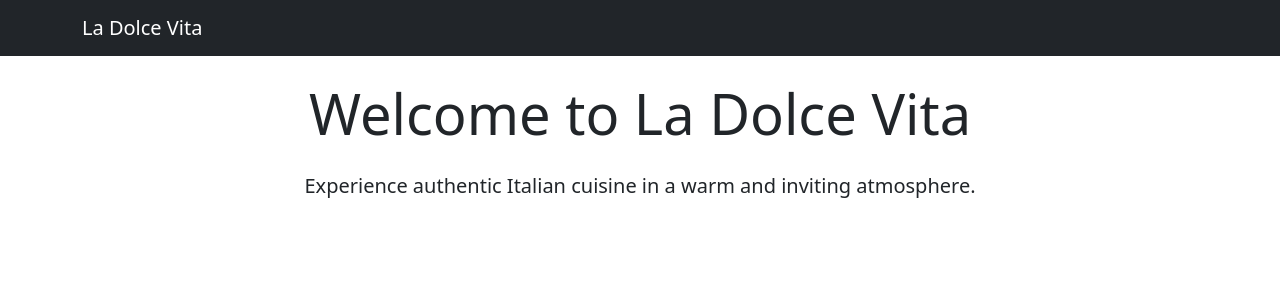
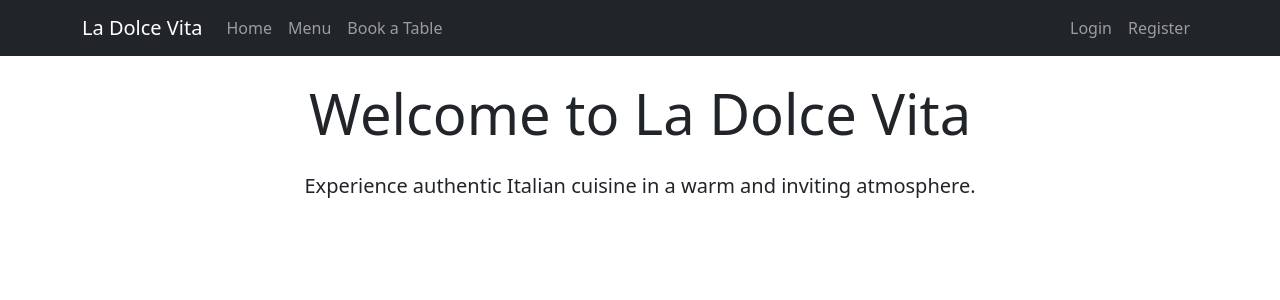
Before and after one commit to nvanderwalt/restaurant-booking, a Django app: page / in a window 1280 px wide. Shown: the top 300 px of the page. Run offline with Django 5.2, Linux system fonts and the light colour scheme.

Commit message:
#Create Stylesheet & Update Navbar

```diff
--- a/booking/views.py
+++ b/booking/views.py
@@ -15,54 +15,66 @@ def home(request):
     """Homepage view"""
     return render(request, 'booking/home.html')
 
+
 def menu(request):
-    """Menu view"""
-    return render(request, 'booking/menu.html')
+    """Display the restaurant menu"""
+    starters = MenuItem.objects.filter(category='STARTER')
+    mains = MenuItem.objects.filter(category='MAIN')
+    desserts = MenuItem.objects.filter(category='DESSERT')
+    drinks = MenuItem.objects.filter(category='DRINK')
+
+    context = {
+        'starters': starters,
+        'mains': mains,
+        'desserts': desserts,
+        'drinks': drinks
+    }
+    return render(request, 'booking/menu.html', context)
 
 def make_booking(request):
-    """Booking view"""
+
     return render(request, 'booking/booking.html')
 
 def my_bookings(request):
-    """My bookings view"""
+
     return render(request, 'booking/my_bookings.html')
 
 def manage_bookings(request):
-    """Manage bookings view"""
+
     return render(request, 'booking/manage_bookings.html')
 
 def cancel_booking(request, booking_id):
-    """Cancel booking view"""
+
     return render(request, 'booking/cancel_booking.html')
 
 def booking_success(request):
-    """Booking success view"""
+
     return render(request, 'booking/booking_success.html')
 
 def register(request):
-    """Register view"""
+
     return render(request, 'booking/register.html')
 
 def check_availability(request):
-    """Check availability view"""
+
     return render(request, 'booking/check_availability.html')
 
 def admin_dashboard(request):
-    """Admin dashboard view"""
+
     return render(request, 'booking/admin_dashboard.html')
 
 def admin_confirm_booking(request):
-    """Admin confirm booking view"""
+
     return render(request, 'booking/admin_confirm_booking.html')
 
 def admin_cancel_booking(request):
-    """Admin cancel booking view"""
+
     return render(request, 'booking/admin_cancel_booking.html')
 
 def table_management(request):
-    """Table management view"""
+
     return render(request, 'booking/table_management.html')
 
 def edit_table(request):
-    """Edit table view"""
+
     return render(request, 'booking/edit_table.html')
--- a/templates/base.html
+++ b/templates/base.html
@@ -1,3 +1,4 @@
+{% load static %}
 <!DOCTYPE html>
 <html lang="en">
 <head>
@@ -5,11 +6,51 @@
     <meta name="viewport" content="width=device-width, initial-scale=1.0">
     <title>{% block title %}Restaurant Booking{% endblock %}</title>
     <link href="https://cdn.jsdelivr.net/npm/bootstrap@5.1.3/dist/css/bootstrap.min.css" rel="stylesheet">
+    <link rel="stylesheet" href="{% static 'css/style.css' %}">
+    {% block extra_css %}{% endblock %}
 </head>
 <body>
     <nav class="navbar navbar-expand-lg navbar-dark bg-dark">
         <div class="container">
             <a class="navbar-brand" href="{% url 'home' %}">La Dolce Vita</a>
+            <button class="navbar-toggler" type="button" data-bs-toggle="collapse" data-bs-target="#navbarNav">
+                <span class="navbar-toggler-icon"></span>
+            </button>
+            <div class="collapse navbar-collapse" id="navbarNav">
+                <ul class="navbar-nav me-auto">
+                    <li class="nav-item">
+                        <a class="nav-link" href="{% url 'home' %}">Home</a>
+                    </li>
+                    <li class="nav-item">
+                        <a class="nav-link" href="{% url 'menu' %}">Menu</a>
+                    </li>
+                    <li class="nav-item">
+                        <a class="nav-link" href="{% url 'make_booking' %}">Book a Table</a>
+                    </li>
+                </ul>
+                <ul class="navbar-nav">
+                    {% if user.is_authenticated %}
+                    {% if user.is_staff %}
+                    <li class="nav-item">
+                        <a class="nav-link" href="{% url 'admin_dashboard' %}">Restaurant Admin</a>
+                    </li>
+                    {% endif %}
+                        <li class="nav-item">
+                            <a class="nav-link" href="{% url 'my_bookings' %}">My Bookings</a>
+                        </li>
+                        <li class="nav-item">
+                            <a class="nav-link" href="{% url 'logout' %}">Logout</a>
+                        </li>
+                    {% else %}
+                        <li class="nav-item">
+                            <a class="nav-link" href="{% url 'login' %}">Login</a>
+                        </li>
+                        <li class="nav-item">
+                            <a class="nav-link" href="{% url 'register' %}">Register</a>
+                        </li>
+                    {% endif %}
+                </ul>
+            </div>
         </div>
     </nav>
 
```
Also changed, not shown: static/css/styles.css (added).
